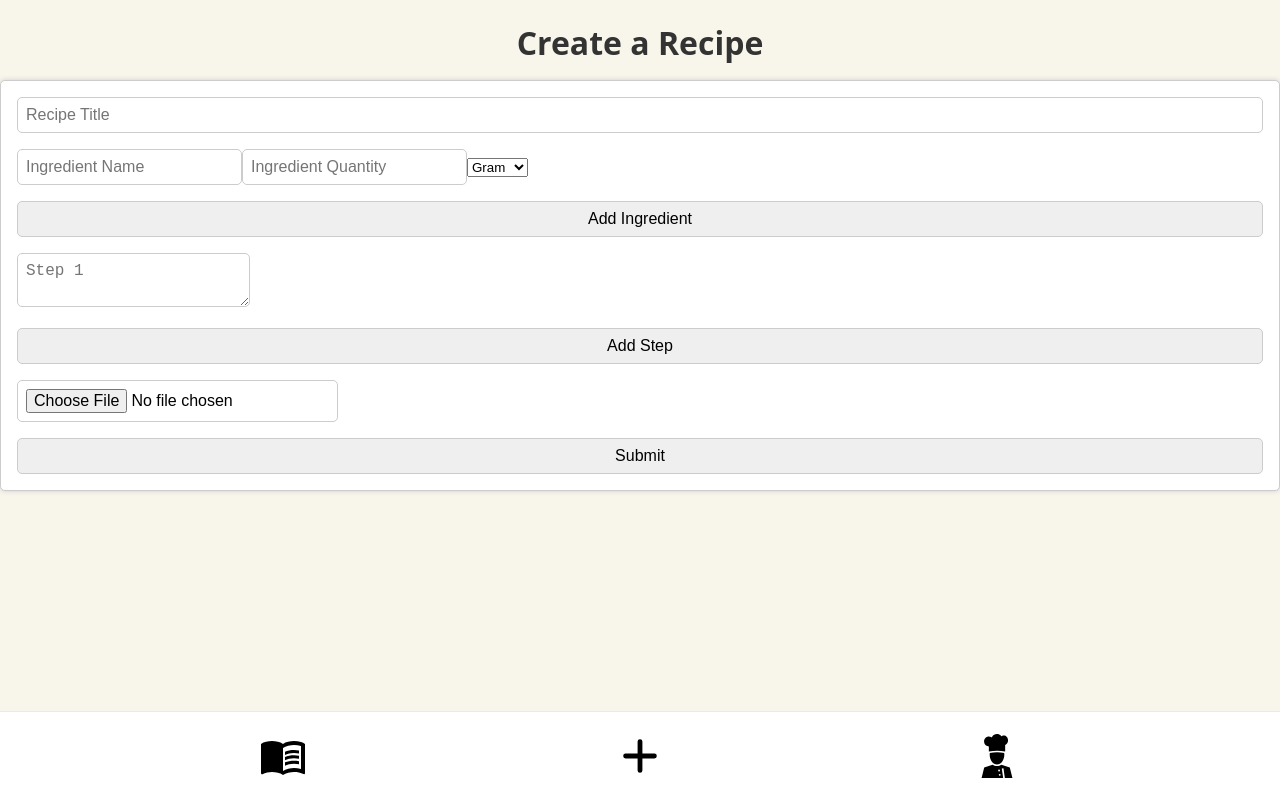
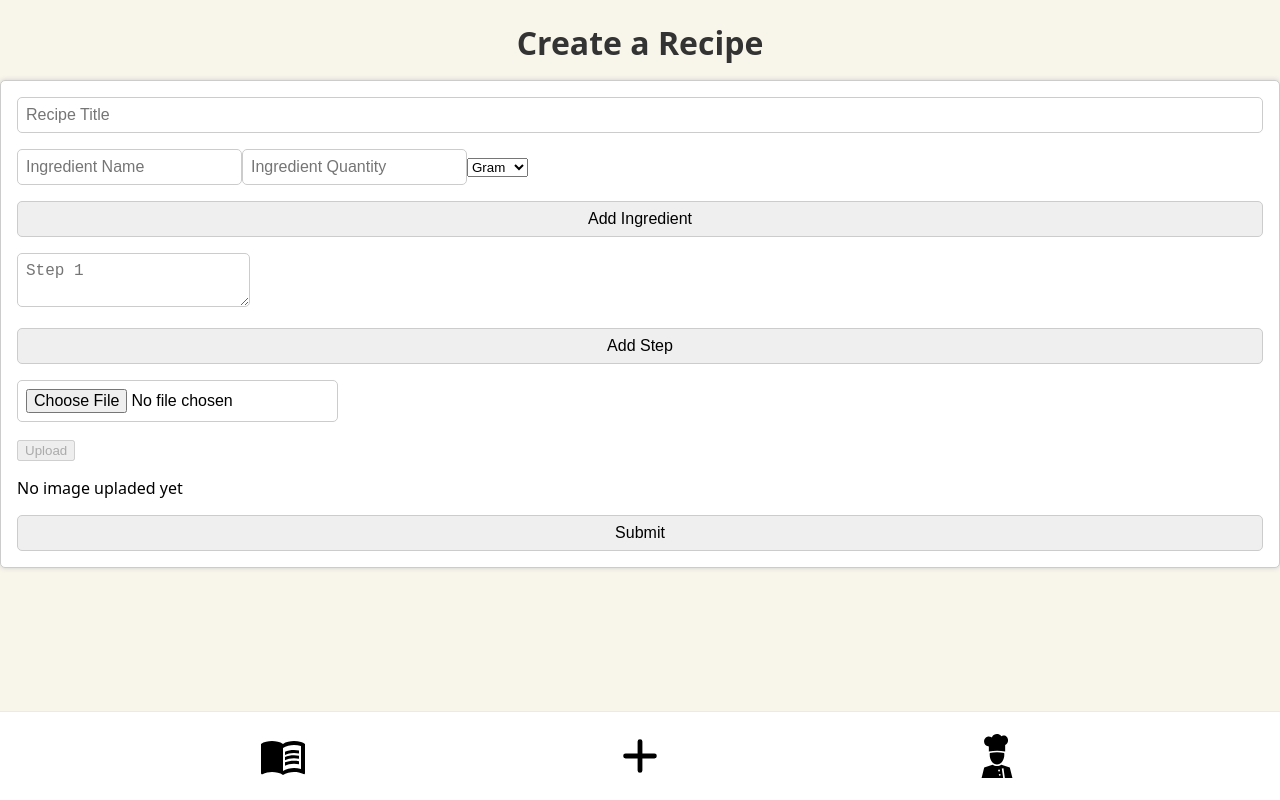
Before and after one commit to Leviron/Capstone-project, a Next.js app: page /create in a window 1280 px wide. Built offline with nearby package versions, Linux system fonts and the light colour scheme.

Commit message:
cloudinary updated

```diff
--- a/components/ImageUpload/imageUploadReloaded.js
+++ b/components/ImageUpload/imageUploadReloaded.js
@@ -92,26 +92,130 @@
 
 // export default ImageUploadReloaded;
 
+// // import React, { useState } from "react";
+
+// // function ImageUploadReloaded({ setRecipeImageUrl }) {
+// //   const [selectedImage, setSelectedImage] = useState(null);
+
+// //   const handleImageChange = (event) => {
+// //     const file = event.target.files[0];
+// //     if (file) {
+// //       const imageUrl = URL.createObjectURL(file);
+// //       setSelectedImage(imageUrl);
+// //       setRecipeImageUrl(imageUrl);
+// //     }
+// //   };
+
+// //   return (
+// //     <div>
+// //       <input type="file" accept="image/*" onChange={handleImageChange} />
+// //       {selectedImage && <img src={selectedImage} alt="Uploaded" />}
+// //     </div>
+// //   );
+// // }
+
+// export default ImageUploadReloaded;
+
 import React, { useState } from "react";
 
-function ImageUploadReloaded({ setRecipeImageUrl }) {
-  const [selectedImage, setSelectedImage] = useState(null);
+const ImageUploadReloaded = ({ setRecipeImageUrl }) => {
+  const [currentFile, setCurrentFile] = useState(undefined);
+  const [progress, setProgress] = useState(0);
+  const [error, setError] = useState("");
+  const [imageUrl, setImageUrl] = useState("");
+  const [message, setMessage] = useState("");
 
-  const handleImageChange = (event) => {
-    const file = event.target.files[0];
-    if (file) {
-      const imageUrl = URL.createObjectURL(file);
-      setSelectedImage(imageUrl);
-      setRecipeImageUrl(imageUrl);
+  const selectFile = (event) => {
+    event.preventDefault();
+    setCurrentFile(event.target.files[0]);
+    setProgress(0);
+    setError("");
+  };
+
+  const upload = async () => {
+    setProgress(0);
+    console.log("UPLOAD TO CLOUDINARY");
+    console.log("currentFile", currentFile);
+
+    let formData = new FormData();
+    formData.append("file", currentFile);
+
+    try {
+      const response = await fetch("/api/uploads/upload", {
+        method: "post",
+        body: formData,
+      });
+      const img = await response.json();
+
+      console.log("Browser: response from API: ", img);
+
+      if (img.url) {
+        console.log("IMAGE URL", img.url);
+        setRecipeImageUrl(img.url); // Hier wird die Bild-URL an die übergebene Funktion übergeben
+
+        // Speichern Sie die Bild-URL auch in Ihrer Datenbank
+        try {
+          const dbResponse = await fetch("/api/recipes/updateImageUrl", {
+            method: "post",
+            body: JSON.stringify({ imageUrl: img.url }),
+            headers: {
+              "Content-Type": "application/json",
+            },
+          });
+
+          const dbData = await dbResponse.json();
+          console.log("Response from DB:", dbData);
+        } catch (dbError) {
+          setError(dbError);
+        }
+      }
+    } catch (error) {
+      setError(error);
     }
   };
 
   return (
     <div>
-      <input type="file" accept="image/*" onChange={handleImageChange} />
-      {selectedImage && <img src={selectedImage} alt="Uploaded" />}
+      <div className="row">
+        <div className="col-8">
+          <label htmlFor="fileUpload" className="btn btn-default p-0">
+            <input
+              id="fileUpload"
+              type="file"
+              accept="image/*"
+              onChange={selectFile}
+            />
+          </label>
+        </div>
+
+        <div className="col-4">
+          <button
+            className="btn btn-success btn-sm"
+            disabled={!currentFile}
+            onClick={upload}
+          >
+            Upload
+          </button>
+        </div>
+      </div>
+      <div>
+        {/* <img className="preview" src={imageUrl} alt="" /> */}
+        <p>{imageUrl || "No image upladed yet"}</p>
+      </div>
+
+      {message && (
+        <div className="alert alert-secondary mt-3" role="alert">
+          {message}
+        </div>
+      )}
+
+      {error && (
+        <div className="alert alert-secondary mt-3" role="alert">
+          {JSON.stringify(error)}
+        </div>
+      )}
     </div>
   );
-}
+};
 
 export default ImageUploadReloaded;
```
